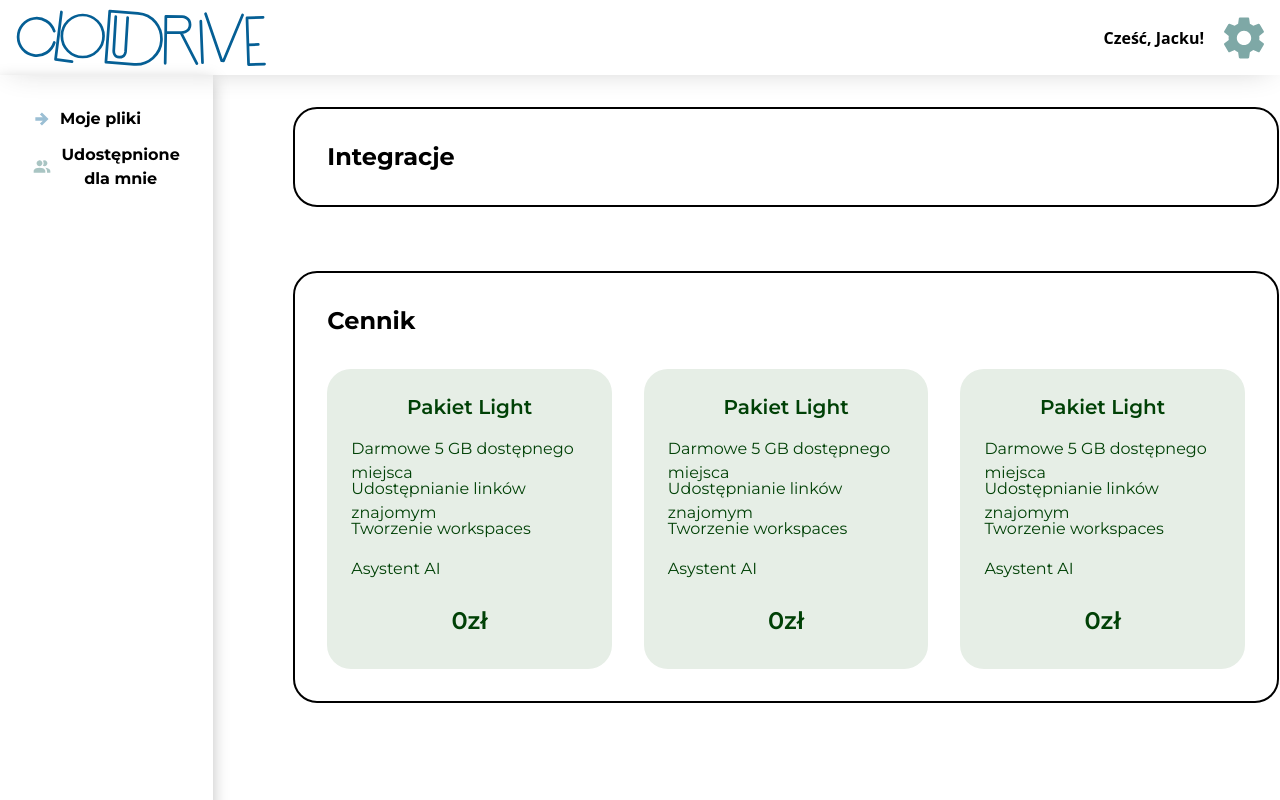
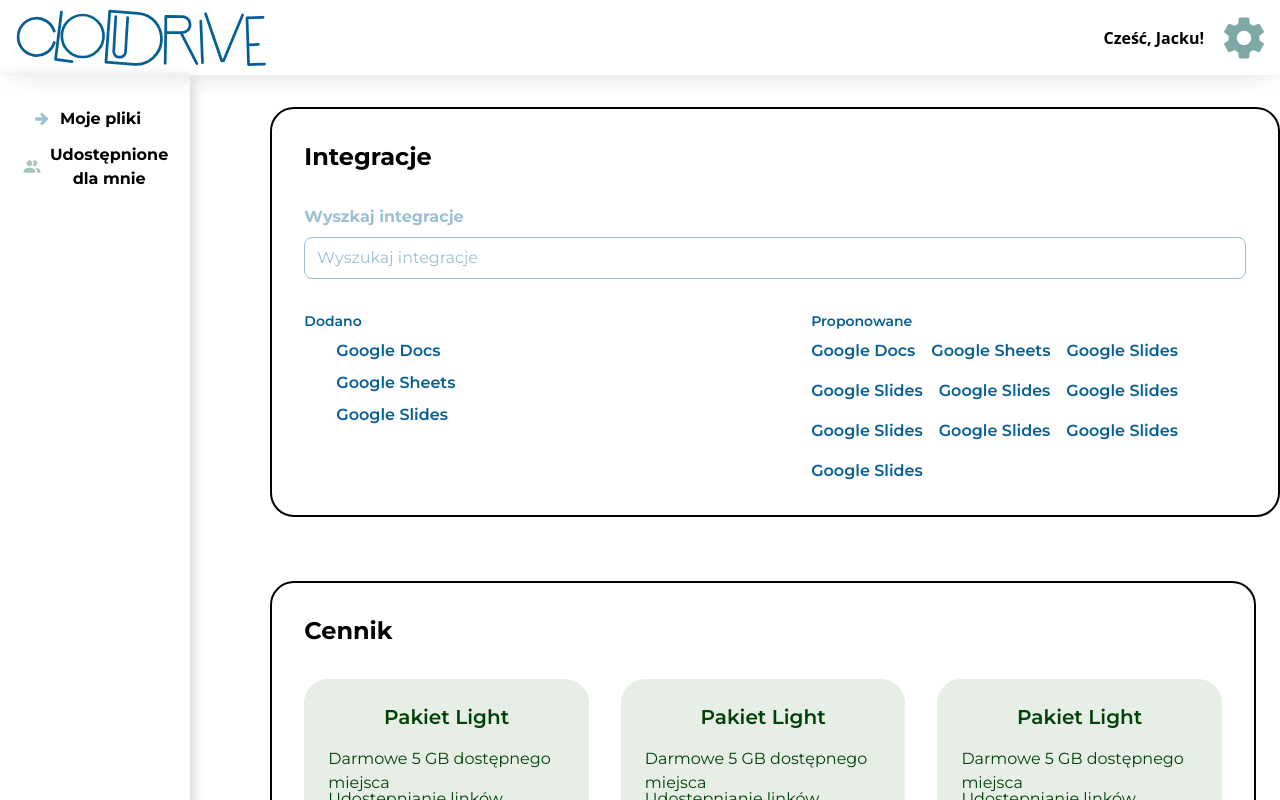
Before and after one commit to amelinium23/web-cms, a Next.js app in the folder frontend/: page /settings in a window 1280 px wide. Shown: the top 800 px of the page. Built offline with nearby package versions, Linux system fonts and the light colour scheme.

Commit message:
integrations mock done

```diff
--- a/frontend/src/components/Integrations/index.tsx
+++ b/frontend/src/components/Integrations/index.tsx
@@ -1,7 +1,58 @@
+import { Input } from "../Input";
+
 export const Integrations = () => {
+  const addedIntegrations = [
+    { name: "Google Docs", icon: <></> },
+    { name: "Google Sheets", icon: <></> },
+    { name: "Google Slides", icon: <></> },
+  ];
+
+  const proposedIntegrations = [
+    { name: "Google Docs", icon: <></> },
+    { name: "Google Sheets", icon: <></> },
+    { name: "Google Slides", icon: <></> },
+    { name: "Google Slides", icon: <></> },
+    { name: "Google Slides", icon: <></> },
+    { name: "Google Slides", icon: <></> },
+    { name: "Google Slides", icon: <></> },
+    { name: "Google Slides", icon: <></> },
+    { name: "Google Slides", icon: <></> },
+    { name: "Google Slides", icon: <></> },
+  ];
+
   return (
-    <div className="flex flex-col w-auto gap-8 p-8 mt-8 bg-white border-2 rounded-3xl border-black">
+    <div className="flex flex-col w-full gap-8 p-8 mt-8 bg-white border-2 rounded-3xl border-black">
       <h2 className="text-2xl font-bold">Integracje</h2>
+      <Input
+        label="Wyszkaj integracje"
+        placeholder="Wyszukaj integracje"
+        type="text"
+      />
+      <div className="flex w-full flex-row gap-9">
+        <div className="flex w-[50%] flex-col gap-2">
+          <h4 className="text-sm font-semibold text-[#055F94]">Dodano</h4>
+          {addedIntegrations.map((integration) => (
+            <div className="flex flex-row gap-2" key={integration.name}>
+              <div className="w-6 h-6">{integration.icon}</div>
+              <p className="text-md text-[#055F94] font-semibold">
+                {integration.name}
+              </p>
+            </div>
+          ))}
+        </div>
+        <div className="flex w-[40%] flex-col gap-2">
+          <h4 className="text-sm font-semibold text-[#055F94]">Proponowane</h4>
+          <div className="flex flex-row flex-wrap gap-4">
+            {proposedIntegrations.map((integration) => (
+              <div className="flex flex-row gap-2" key={integration.name}>
+                <p className="text-md text-[#055F94] font-semibold">
+                  {integration.name}
+                </p>
+              </div>
+            ))}
+          </div>
+        </div>
+      </div>
     </div>
   );
 };
```
